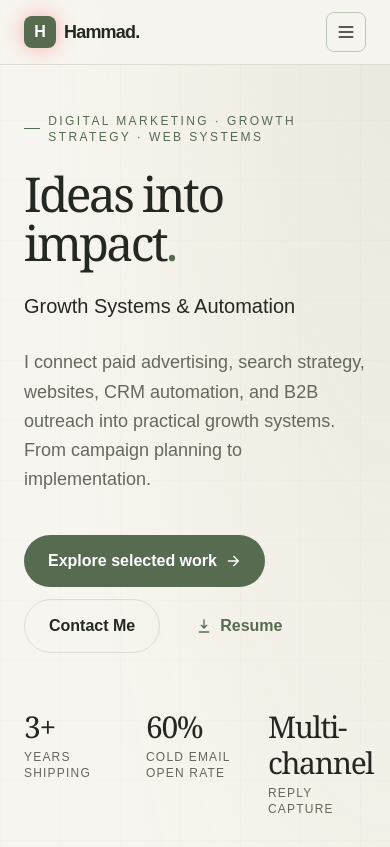
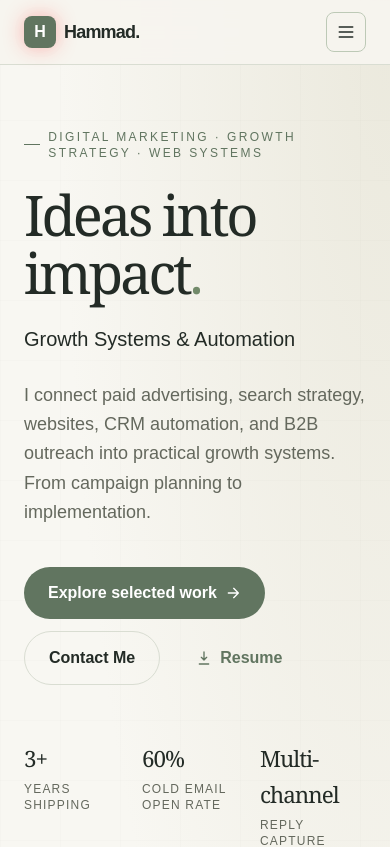
Before and after one commit to hammadraza5414/hammad-portfolio, a Next.js app: page / in a window 390 px wide. Shown: the top 847 px of the page. Built offline with nearby package versions, Linux system fonts and the light colour scheme.

Commit message:
Polish minimal editorial typography, spacing and responsive style

```diff
--- a/src/app/globals.css
+++ b/src/app/globals.css
@@ -71,3 +71,41 @@ input,textarea {background:#fffdf8!important;color:var(--ink)!important;border-c
 ::-webkit-scrollbar-track {background:var(--paper);}
 ::-webkit-scrollbar-thumb {background:#b7c0ac;}
 @media(prefers-reduced-motion:reduce) {html{scroll-behavior:auto;} *,*::before,*::after{animation-duration:.01ms!important;transition-duration:.01ms!important;}}
+
+
+/* Final editorial refinement */
+:root {--paper:#f8f7f2;--ink:#232b26;--olive:#617560;--line:#d9ddd2;}
+body {font-feature-settings:"kern"; }
+#home {padding-top:10rem; padding-bottom:7rem;}
+#home h1 {font-size:clamp(4.1rem,8vw,8.4rem)!important;max-width:900px;}
+#home h1 .text-crimson {color:#728a6a!important;}
+#home p {max-width:37rem;}
+#home .rounded-3xl {filter:saturate(.82);}
+#home .rounded-full {box-shadow:none!important;}
+#home .bg-crimson:hover, header .bg-crimson:hover {background:#455b45!important;}
+#skills .grid, #projects .grid {row-gap:1.4rem;}
+#projects img {filter:saturate(.85);}
+#projects article {background:#fffefb!important;}
+#about h2,#skills h2,#projects h2,#experience h2,#contact h2 {max-width:890px;}
+#about .grid > div,#skills .grid > div {background:#ffffffaa!important;}
+#experience .space-y-12 {gap:1.7rem;}
+#contact form {background:#fffdf8!important;}
+#contact .text-center {color:var(--ink);}
+section[id] {position:relative;}
+section[id]:not(#home):not(#growth):after {content:"";position:absolute;bottom:0;left:5%;right:5%;height:1px;background:#dfe2d9;pointer-events:none;}
+#growth {background:#eeeee7!important;}
+#growth h2 {font-size:clamp(3.4rem,6.3vw,7rem)!important;}
+#growth article {transition:border-color .3s,transform .3s,box-shadow .3s;box-shadow:0 10px 25px rgba(39,47,37,.04);}
+#growth article:hover {box-shadow:0 20px 46px rgba(39,47,37,.085);}
+#growth .rounded-xl {border-radius:3px!important;}
+#growth [class*="text-white/50"] {color:#ddd!important;}
+#growth .text-neutral-500 {color:#69736b!important;}
+#growth [class*="text-\\[\\#B5CDA0\\]"] {color:#526b54!important;}
+@media(max-width:768px) {
+ #home {padding-top:8rem;}
+ #home h1 {font-size:clamp(3.5rem,11vw,5rem)!important;}
+ #growth h2 {font-size:clamp(3.1rem,11vw,5.2rem)!important;}
+ #home .grid-cols-3 {gap:12px;}
+ #home .text-3xl {font-size:1.4rem!important;}
+ #experience .lg\\:text-right {text-align:left!important;}
+}
```
